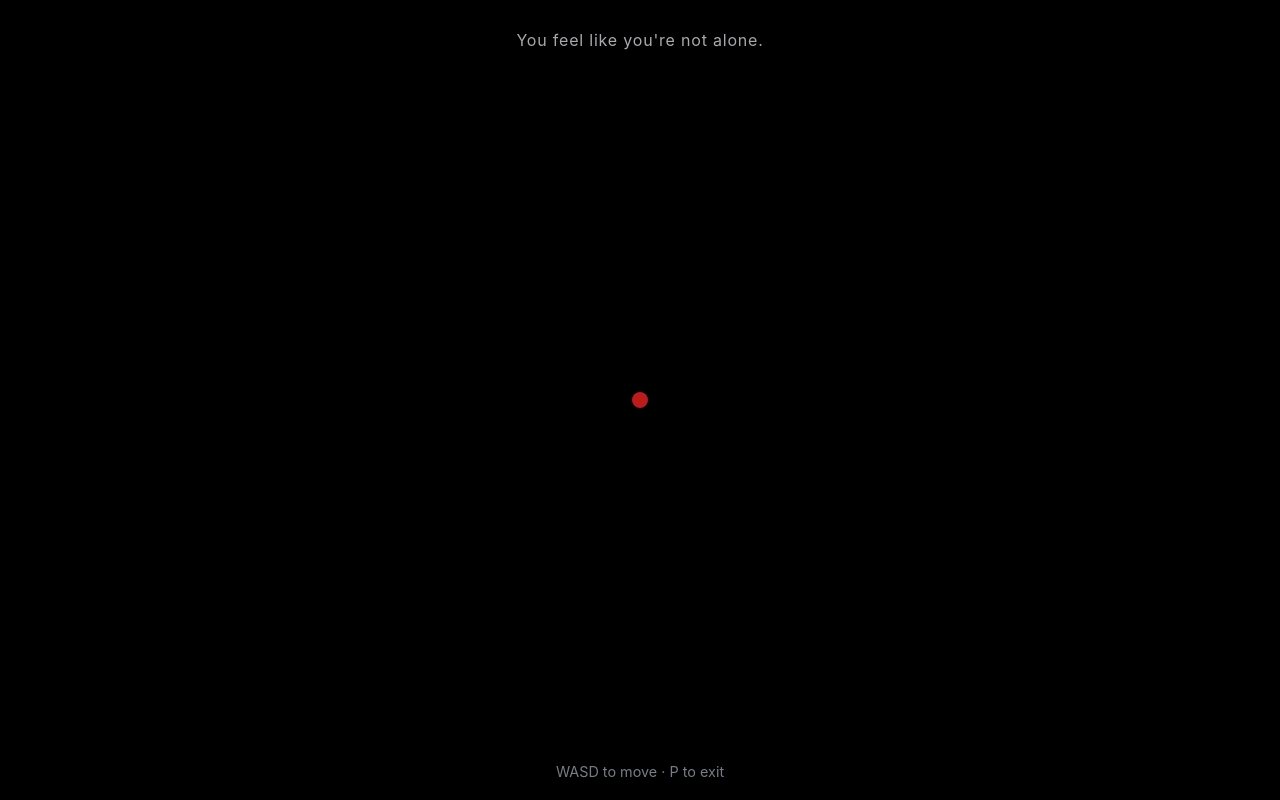
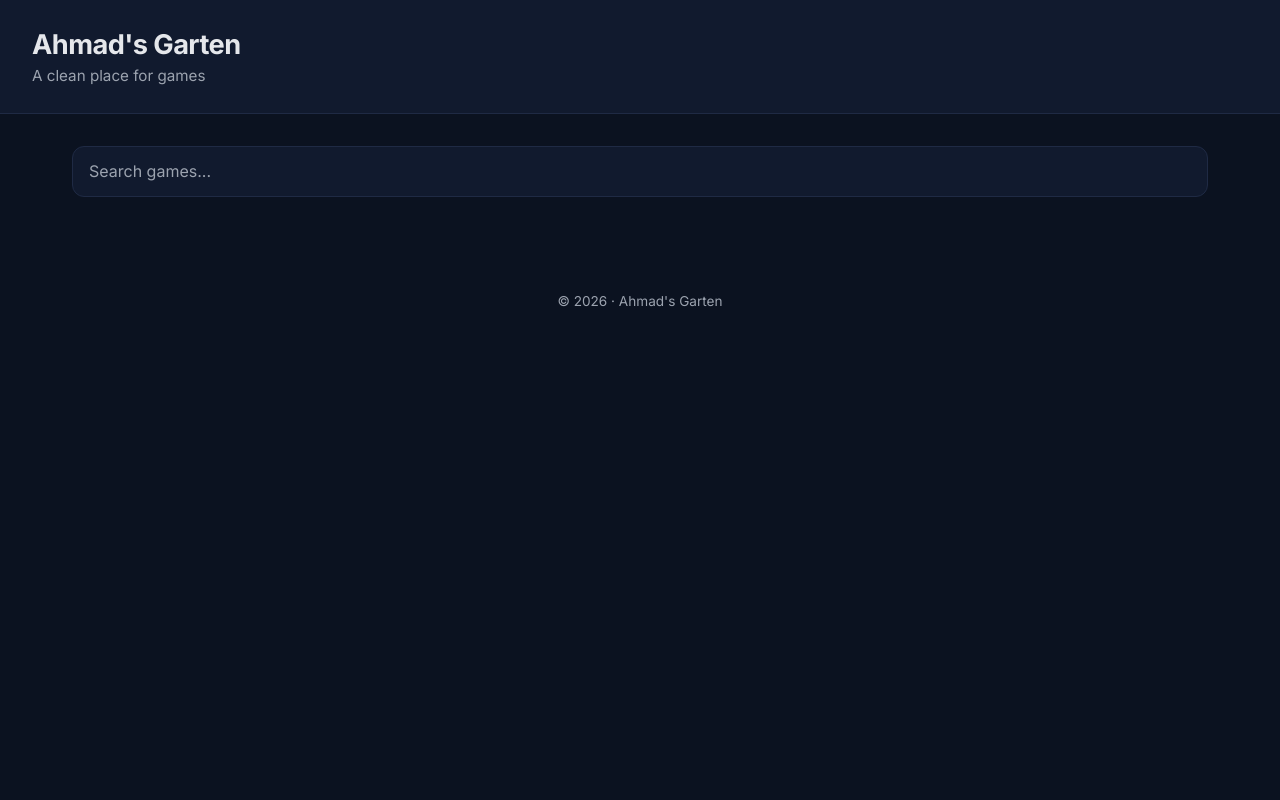
Before and after one commit to AhmadsBewerbung/AhmadsBewerbung.github.io, a plain HTML site: page index.html in a window 1280 px wide. Drawn offline with Linux system fonts and the light colour scheme.

Commit message:
Update index.html

```diff
--- a/index.html
+++ b/index.html
@@ -1,137 +1,190 @@
 <!DOCTYPE html>
 <html lang="en">
 <head>
-<meta charset="UTF-8">
-<title>Horror Game</title>
-<meta name="viewport" content="width=device-width, initial-scale=1.0">
+  <meta charset="UTF-8" />
+  <meta name="viewport" content="width=device-width, initial-scale=1.0" />
+  <title>Ahmad's Garten</title>
+
+  <!-- Font -->
+  <link href="https://fonts.googleapis.com/css2?family=Inter:wght@400;500;600;700&display=swap" rel="stylesheet">
 
   <style>
-  body {
-    margin: 0;
-    background: black;
-    color: #e5e7eb;
-    font-family: Inter, sans-serif;
-    overflow: hidden;
+    :root {
+      --bg: #0b1220;        /* deep navy */
+      --card: #111a2e;      /* navy card */
+      --text: #e5e7eb;
+      --muted: #9ca3af;
+      --accent: #b91c1c;    /* muted red */
+      --border: #1f2a44;
     }
 
-  #overlay {
-    position: fixed;
-    inset: 0;
-    background: radial-gradient(circle at center, transparent 40%, black 75%);
-    pointer-events: none;
-    animation: flicker 6s infinite;
+    * {
+      box-sizing: border-box;
+      margin: 0;
+      padding: 0;
+      font-family: 'Inter', sans-serif;
     }
 
-  @keyframes flicker {
-    0%, 100% { opacity: 0.35; }
-    50% { opacity: 0.45; }
-    70% { opacity: 0.3; }
+    body {
+      background: var(--bg);
+      color: var(--text);
+      min-height: 100vh;
     }
 
-  #ui {
-    position: fixed;
-    bottom: 20px;
-    left: 50%;
-    transform: translateX(-50%);
-    font-size: 0.9rem;
-    color: #9ca3af;
-    opacity: 0.85;
+    header {
+      background: var(--card);
+      border-bottom: 1px solid var(--border);
+      padding: 1.75rem 2rem;
     }
 
-  #message {
-    position: fixed;
-    top: 30px;
-    width: 100%;
-    text-align: center;
-    font-size: 1rem;
-    letter-spacing: 0.05em;
-    opacity: 0.8;
+    header h1 {
+      font-size: 1.7rem;
+      font-weight: 700;
+      letter-spacing: -0.02em;
     }
 
-  canvas {
-    display: block;
+    header p {
+      color: var(--muted);
+      margin-top: 0.3rem;
+      font-size: 0.95rem;
+    }
+
+    main {
+      padding: 2rem;
+      max-width: 1200px;
+      margin: auto;
+    }
+
+    .search {
+      margin-bottom: 2rem;
+    }
+
+    .search input {
+      width: 100%;
+      padding: 0.9rem 1rem;
+      font-size: 1rem;
+      border-radius: 12px;
+      border: 1px solid var(--border);
+      background: var(--card);
+      color: var(--text);
+      outline: none;
+    }
+
+    .search input::placeholder {
+      color: var(--muted);
+    }
+
+    .search input:focus {
+      border-color: var(--accent);
+    }
+
+    .grid {
+      display: grid;
+      grid-template-columns: repeat(auto-fill, minmax(220px, 1fr));
+      gap: 1.5rem;
+    }
+
+    .game-card {
+      background: var(--card);
+      border: 1px solid var(--border);
+      border-radius: 16px;
+      padding: 1.25rem;
+      transition: transform 0.15s ease, box-shadow 0.15s ease;
+    }
+
+    .game-card:hover {
+      transform: translateY(-4px);
+      box-shadow: 0 10px 24px rgba(0,0,0,0.35);
+    }
+
+    .game-title {
+      font-weight: 600;
+      margin-bottom: 0.4rem;
+    }
+
+    .game-desc {
+      font-size: 0.9rem;
+      color: var(--muted);
+      margin-bottom: 1rem;
+    }
+
+    .play-btn {
+      display: inline-block;
+      padding: 0.45rem 0.9rem;
+      border-radius: 8px;
+      background: var(--accent);
+      color: white;
+      font-size: 0.85rem;
+      font-weight: 500;
+      text-decoration: none;
+      transition: opacity 0.15s ease;
+    }
+
+    .play-btn:hover {
+      opacity: 0.9;
+    }
+
+    footer {
+      text-align: center;
+      padding: 2rem;
+      color: var(--muted);
+      font-size: 0.85rem;
     }
   </style>
 </head>
 <body>
 
-<canvas id="game"></canvas>
+  <header>
+    <h1>Ahmad's Garten</h1>
+    <p>A clean place for games</p>
+  </header>
 
-<div id="message">You feel like you're not alone.</div>
-<div id="ui">WASD to move · P to exit</div>
-<div id="overlay"></div>
+  <main>
+    <div class="search">
+      <input type="text" id="searchInput" placeholder="Search games..." />
+    </div>
+
+    <div class="grid" id="gameGrid"></div>
+  </main>
+
+  <footer>
+    © 2026 · Ahmad's Garten
+  </footer>
 
   <script>
-/* ================= SETUP ================= */
-const canvas = document.getElementById("game");
-const ctx = canvas.getContext("2d");
+    const games = [];
 
-function resize() {
-  canvas.width = window.innerWidth;
-  canvas.height = window.innerHeight;
-}
-window.addEventListener("resize", resize);
-resize();
+    const grid = document.getElementById("gameGrid");
+    const searchInput = document.getElementById("searchInput");
 
-/* ================= PLAYER ================= */
-const player = {
-  x: canvas.width / 2,
-  y: canvas.height / 2,
-  speed: 2,
-  size: 8
-};
-
-const keys = {};
-document.addEventListener("keydown", e => keys[e.key.toLowerCase()] = true);
-document.addEventListener("keyup", e => keys[e.key.toLowerCase()] = false);
-
-/* ================= AMBIENT TEXT ================= */
-const messages = [
-  "You hear something behind you.",
-  "The lights flicker.",
-  "Something moved.",
-  "You're being watched.",
-  "Don't turn around."
-];
-
-function randomMessage() {
-  const msg = messages[Math.floor(Math.random() * messages.length)];
-  document.getElementById("message").textContent = msg;
+    function renderGames(list) {
+      grid.innerHTML = "";
+      list.forEach(game => {
+        const card = document.createElement("div");
+        card.className = "game-card";
+        card.innerHTML = `
+          <div class="game-title">${game.name}</div>
+          <div class="game-desc">${game.desc}</div>
+          <a class="play-btn" href="${game.url}">Play</a>
+        `;
+        grid.appendChild(card);
+      });
     }
 
-setInterval(randomMessage, 7000);
+    renderGames(games);
 
-/* ================= GAME LOOP ================= */
-function update() {
-  if (keys["w"]) player.y -= player.speed;
-  if (keys["s"]) player.y += player.speed;
-  if (keys["a"]) player.x -= player.speed;
-  if (keys["d"]) player.x += player.speed;
-}
+    searchInput.addEventListener("input", () => {
+      const value = searchInput.value.toLowerCase();
+      renderGames(games.filter(g => g.name.toLowerCase().includes(value)));
+    });
 
-function draw() {
-  ctx.fillStyle = "black";
-  ctx.fillRect(0, 0, canvas.width, canvas.height);
+    /* Panic Key */
+    document.addEventListener("keydown", (e) => {
+      const tag = document.activeElement.tagName.toLowerCase();
+      if (tag === "input" || tag === "textarea") return;
 
-  // player (temporary placeholder)
-  ctx.fillStyle = "#b91c1c";
-  ctx.beginPath();
-  ctx.arc(player.x, player.y, player.size, 0, Math.PI * 2);
-  ctx.fill();
-}
-
-function loop() {
-  update();
-  draw();
-  requestAnimationFrame(loop);
-}
-
-loop();
-
-/* ================= PANIC KEY ================= */
-document.addEventListener("keydown", e => {
       if (e.key.toLowerCase() === "p") {
-    location.replace("https://stsei.de");
+        window.location.replace("https://stsei.de");
       }
     });
   </script>
```
Lines whose indentation alone changed are shown as unchanged.
